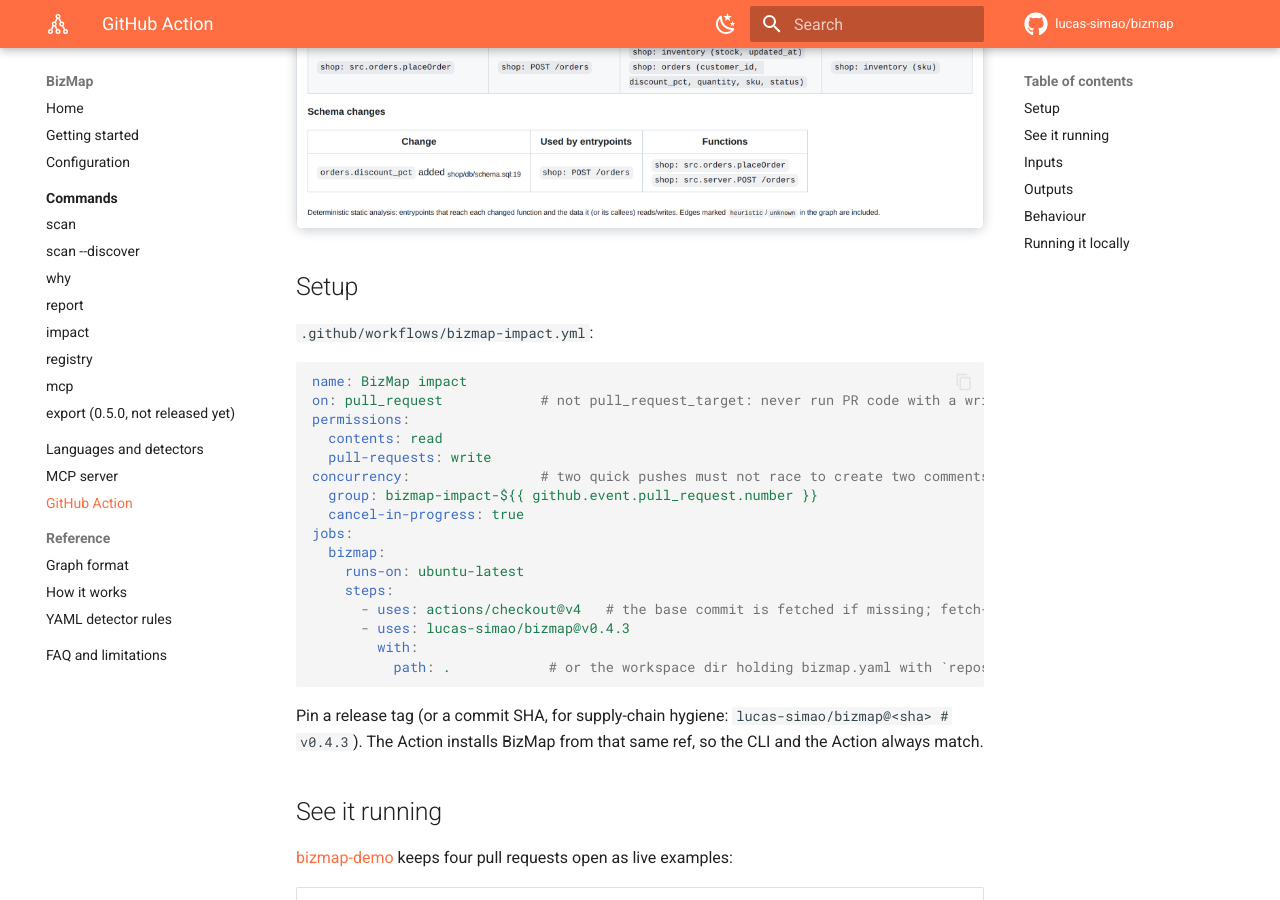
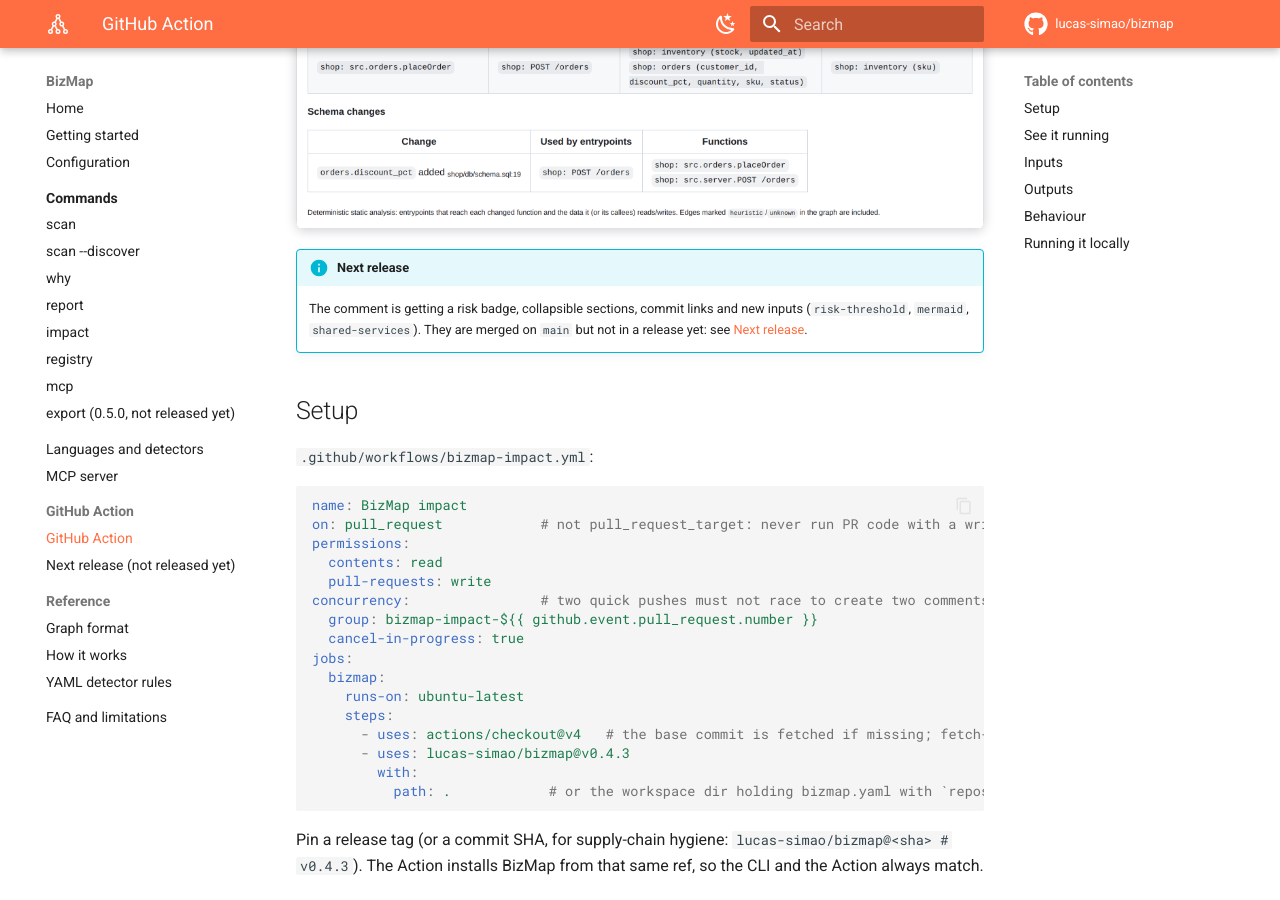
Before and after one commit to lucas-simao/bizmap, an MkDocs documentation site: the page built from docs/github-action.md, in a window 1280 px wide and 900 px high, scrolled down 762 px. Built offline with MkDocs 1.6.1 and Material for MkDocs 9.7.7, drawn with Linux system fonts in a browser that asks for light colours; comment, search, counter and statistics services are not loaded; some of the changed text lies outside the part shown.

Commit message:
docs: link the Action page to the upcoming comment changes (#113), marked not released yet
Co-Authored-By: Claude Opus 5.5 <noreply@anthropic.com>

```diff
--- a/docs/github-action.md
+++ b/docs/github-action.md
@@ -5,6 +5,12 @@ graph and posts **one** comment — updated on each push — with the routes,
 functions, tables and columns the change reaches, and a Mermaid diagram.
 
 ![The BizMap comment on bizmap-demo PR #1](assets/demo/pr-comment-small.png){ .shot width="760" }
+
+!!! info "Next release"
+
+    The comment is getting a risk badge, collapsible sections, commit links and
+    new inputs (`risk-threshold`, `mermaid`, `shared-services`). They are merged
+    on `main` but not in a release yet: see [Next release](action.md).
 
 ## Setup
 
--- a/mkdocs.yml
+++ b/mkdocs.yml
@@ -99,7 +99,9 @@ nav:
       - export (0.5.0, not released yet): export.md
   - Languages and detectors: languages.md
   - MCP server: mcp.md
-  - GitHub Action: github-action.md
+  - GitHub Action:
+      - github-action.md
+      - Next release (not released yet): action.md
   - Reference:
       - Graph format: graph-schema.md
       - How it works: how-it-works.md
```
